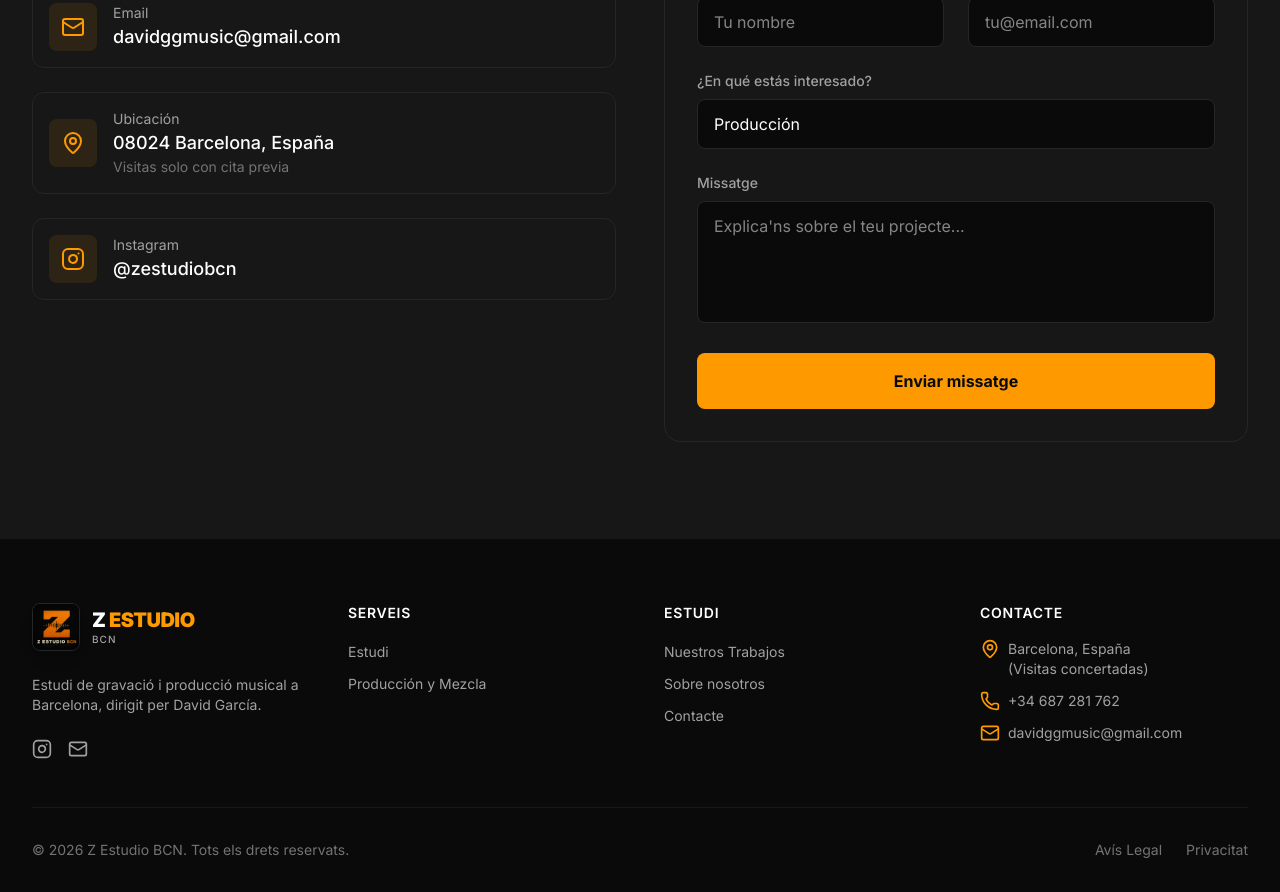
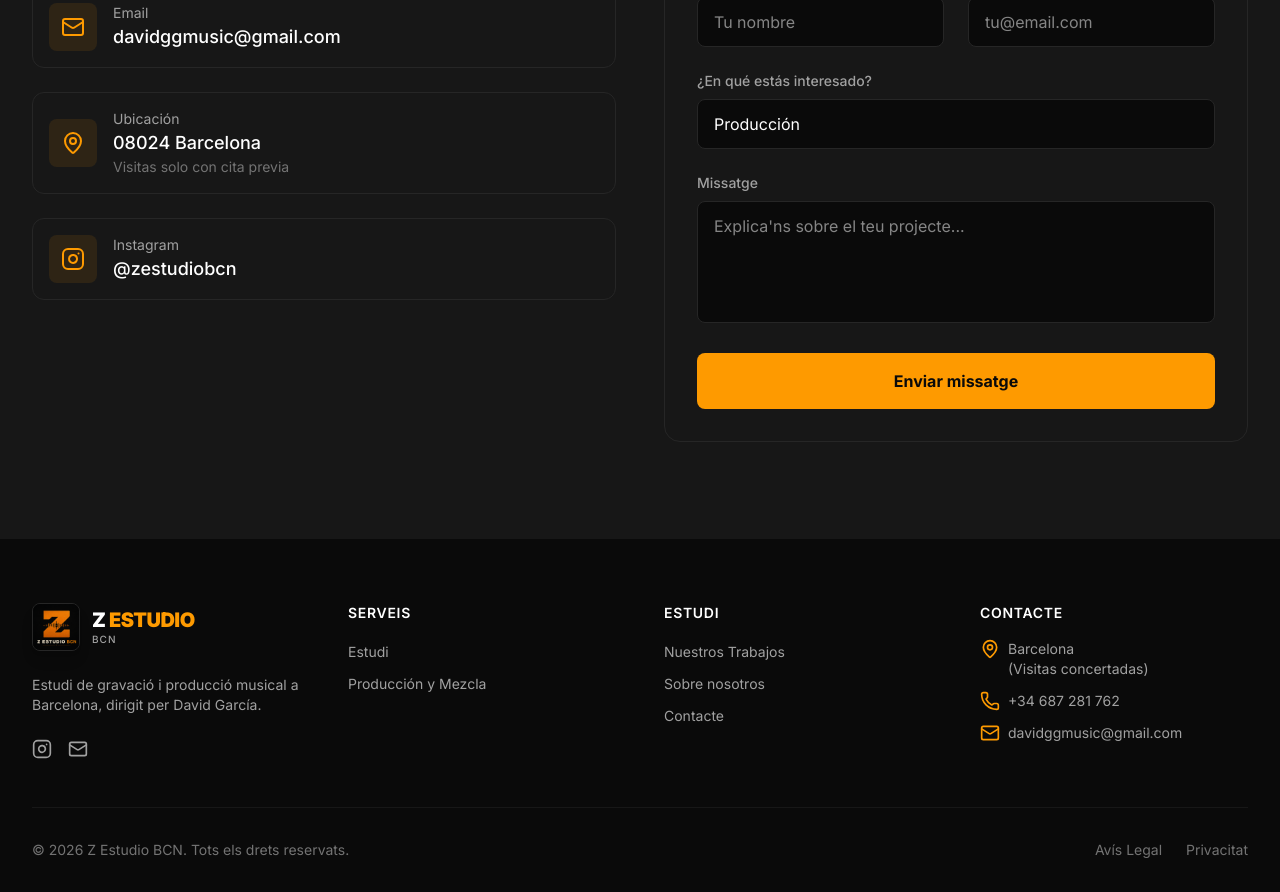
Before and after one commit to abelboquera/zestudiobcn, a Next.js app: page /ca in a window 1280 px wide. Shown: the part 9220-10112 px from the top of the page. Built offline with nearby package versions, Linux system fonts and the light colour scheme.

Commit message:
feat: quitar "Espana" de la ubicacion (Contacto y pie de pagina)
Co-Authored-By: Claude Opus 5 <noreply@anthropic.com>

```diff
--- a/src/app/[lang]/page.tsx
+++ b/src/app/[lang]/page.tsx
@@ -221,7 +221,7 @@ export default async function Home({ params }: { params: Promise<{ lang: string
                 </div>
                 <div className="ml-4">
                   <p className="text-sm text-neutral-400">Ubicación</p>
-                  <p className="text-lg font-medium text-white">08024 Barcelona, España</p>
+                  <p className="text-lg font-medium text-white">08024 Barcelona</p>
                   <p className="text-sm text-neutral-500">Visitas solo con cita previa</p>
                 </div>
               </div>
--- a/src/components/Footer.tsx
+++ b/src/components/Footer.tsx
@@ -47,7 +47,7 @@ export default function Footer({ dict }: { dict: any }) {
             <ul className="space-y-3">
               <li className="flex items-start text-neutral-400 text-sm">
                 <MapPin className="h-5 w-5 text-amber-500 mr-2 flex-shrink-0" />
-                <span>Barcelona, España<br/>(Visitas concertadas)</span>
+                <span>Barcelona<br/>(Visitas concertadas)</span>
               </li>
               <li className="flex items-center text-neutral-400 text-sm">
                 <Phone className="h-5 w-5 text-amber-500 mr-2 flex-shrink-0" />
--- a/src/i18n.ts
+++ b/src/i18n.ts
@@ -75,7 +75,7 @@ export const dictionaries = {
       title: "Contacto",
       subtitle: "¿Tienes un proyecto en mente? Escríbenos y le daremos forma.",
       location: "Ubicación",
-      locationDesc: "08024 Barcelona, España",
+      locationDesc: "08024 Barcelona",
       locationSub: "Visitas solo con cita previa",
       formTitle: "Envíanos un mensaje",
       nameLabel: "Nombre",
@@ -174,7 +174,7 @@ export const dictionaries = {
       title: "Contact",
       subtitle: "Do you have a project in mind? Write to us and we'll shape it.",
       location: "Location",
-      locationDesc: "08024 Barcelona, Spain",
+      locationDesc: "08024 Barcelona",
       locationSub: "Visits by appointment only",
       formTitle: "Send us a message",
       nameLabel: "Name",
@@ -273,7 +273,7 @@ export const dictionaries = {
       title: "Contacte",
       subtitle: "Tens un projecte al cap? Escriu-nos i li donarem forma.",
       location: "Ubicació",
-      locationDesc: "08024 Barcelona, Espanya",
+      locationDesc: "08024 Barcelona",
       locationSub: "Visites només amb cita prèvia",
       formTitle: "Envia'ns un missatge",
       nameLabel: "Nom",
```
